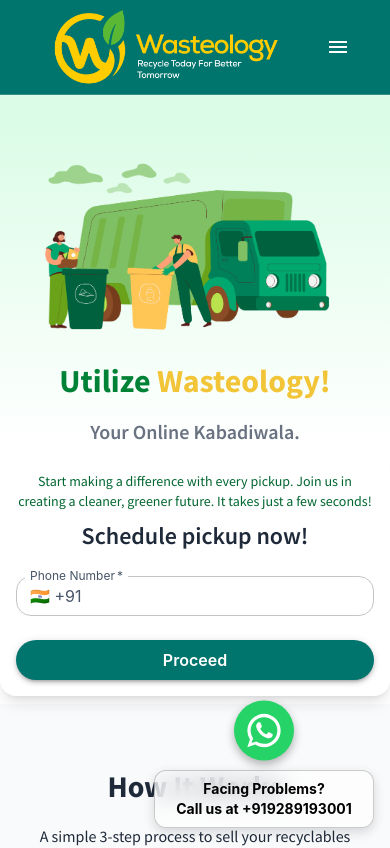
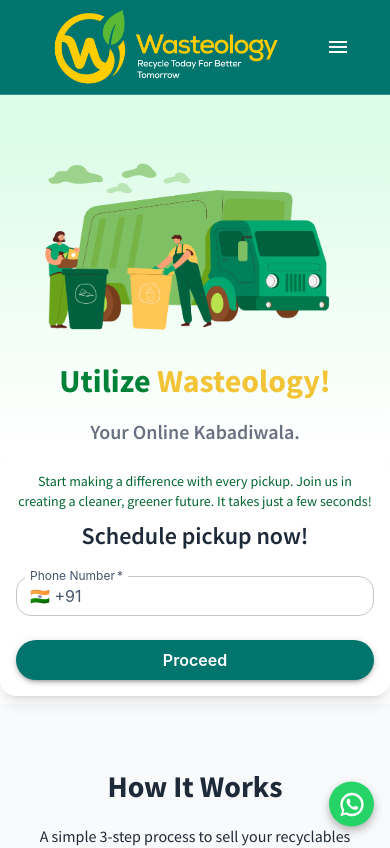
Before and after one commit to wasteologymanagement/wasteology-ui-pwa, a React (Vite) app: page / in a window 390 px wide. Shown: the top 848 px of the page. Built offline with nearby package versions, Linux system fonts and the light colour scheme.

Commit message:
content changed on about us page

```diff
--- a/src/components/FloatingWhatsApp.jsx
+++ b/src/components/FloatingWhatsApp.jsx
@@ -1,16 +1,15 @@
 import React from "react";
 import { motion } from "framer-motion";
 import WhatsAppIcon from "@mui/icons-material/WhatsApp";
-import { IconButton, Box, Typography } from "@mui/material";
+import { IconButton, Box, Typography, useMediaQuery } from "@mui/material";
+import { useTheme } from "@mui/material/styles";
 
 const FloatingWhatsApp = () => {
   const phoneNumber = "919289193001"; // Update with your real number
   const message = "Hello, I need some help!";
 
-  const isMobile =
-    /iPhone|Android|iPad|iPod|BlackBerry|IEMobile|Opera Mini/i.test(
-      navigator.userAgent
-    );
+  const theme = useTheme();
+  const isMobile = useMediaQuery(theme.breakpoints.down("sm"));
 
   const handleClick = () => {
     const baseUrl = isMobile
@@ -46,8 +45,8 @@
           sx={{
             backgroundColor: "#25D366",
             color: "#fff",
-            width: 60,
-            height: 60,
+            width: isMobile ? 45 : 60,
+            height: isMobile ? 45 : 60,
             boxShadow: "0px 4px 10px rgba(0, 0, 0, 0.3)",
             borderRadius: "50%",
             "&:hover": {
@@ -55,20 +54,22 @@
             },
           }}
         >
-          <WhatsAppIcon sx={{ fontSize: 40 }} />
+          <WhatsAppIcon sx={{ fontSize: isMobile ? 28 : 40 }} />
         </IconButton>
       </motion.div>
 
+      {!isMobile && (
         <Typography
           variant="body2"
           sx={{
-          marginTop: 1,
+            mt: 1,
             color: "#000",
-          padding: "8px 14px",
-          borderRadius: "12px",
-          fontSize: "14px",
+            px: 2,
+            py: 1,
+            borderRadius: "10px",
+            fontSize: isMobile ? "12px" : "14px",
             fontWeight: "bold",
-          width: "220px",
+            width: isMobile ? "160px" : "220px",
             textAlign: "center",
             whiteSpace: "pre-line",
             background: "rgba(255, 255, 255, 0.6)",
@@ -80,6 +81,7 @@
         >
           Facing Problems?{"\n"}Call us at +{phoneNumber}
         </Typography>
+      )}
     </Box>
   );
 };
--- a/src/pages/website/About/CompanyDescriptionPage.jsx
+++ b/src/pages/website/About/CompanyDescriptionPage.jsx
@@ -21,6 +21,7 @@
             directed to the right facility. We bridge the gap between waste
             generators and recyclers — making it easy for households, societies,
             corporates, and industries to dispose of responsibly.
+
           </p>
         </div>
       </Container>
--- a/src/pages/website/About/HeroPage.jsx
+++ b/src/pages/website/About/HeroPage.jsx
@@ -4,7 +4,7 @@
 
 const HeroPage = () => {
   return (
-    <Box className="bg-gradient-to-b from-green-100 to-white py-0 px-4 md:px-10">
+    <Box className="bg-gradient-to-b from-green-100 to-white py-0 px-4 md:px-10 mb-4">
       <Box className="max-w-screen-xl mx-auto flex flex-col-reverse lg:flex-row items-center justify-between gap-12">
         {/* Text Content */}
         <Box className="w-full lg:w-1/2 text-center lg:text-left">
@@ -13,22 +13,24 @@
           </h2>
 
           <Typography className="text-gray-700 text-base sm:text-lg mt-4 leading-relaxed">
-            At Wasteology, we’re redefining how waste is handled — one pickup at a time.
+            {/* At Wasteology, we’re redefining how waste is handled — one pickup at a time.
             We simplify the process of turning everyday waste into valuable resources by
-            connecting people with reliable, responsible recyclers.
+            connecting people with reliable, responsible recyclers. */}
+            Wasteology Solutions is sustainable waste collection and recycling company in India. Our core principle is that everything can be recycled with significant advancements in waste recycling. No material is waste when it reaches the right destination.
           </Typography>
 
           <Typography className="text-gray-700 text-base sm:text-lg mt-4 leading-relaxed">
-            Whether you’re decluttering your home, upgrading appliances, or managing
+            {/* Whether you’re decluttering your home, upgrading appliances, or managing
             scrap from a small business — we’re here to help make sustainability easy, accessible,
-            and impactful.
+            and impactful. */}
+            The real challenge lies in ensuring that every piece of waste is collected and sent to the appropriate recycling facility. Our mission is to create a system that simplifies waste collection for every unit in society,  be it households, residential communities, industries, or corporate..
           </Typography>
 
-          <Typography className="text-gray-700 text-base sm:text-lg mt-4 leading-relaxed">
+          {/* <Typography className="text-gray-700 text-base sm:text-lg mt-4 leading-relaxed">
             Built with a community-first mindset, our goal is to make waste management
             smarter and cleaner for everyone. As we grow, so does our commitment to a more
             sustainable future.
-          </Typography>
+          </Typography> */}
         </Box>
 
         {/* Image */}
--- a/src/pages/website/About/VisionMissionGoalPage.jsx
+++ b/src/pages/website/About/VisionMissionGoalPage.jsx
@@ -9,21 +9,21 @@
     icon: <PublicIcon fontSize="large" className="text-green-600" />,
     title: "Vision",
     content:
-      "To become India’s most trusted waste management partner, helping create a greener, circular economy.",
+      "To be an expert and committed waste management company, we aim to create a sustainable environment by collecting all types of waste and recycling them, contributing to a better society for everyone.",
     gradient: "from-green-50 via-green-100 to-white",
   },
   {
     icon: <ExploreIcon fontSize="large" className="text-yellow-600" />,
     title: "Mission",
     content:
-      "To deliver certified EPR services and smart waste solutions, enabling manufacturers and communities to fulfill environmental responsibilities.",
+      "Our mission is to deliver EPR Service. Extended Producer Responsibility (EPR) is a crucial component of waste management, ensuring the responsible disposal of electronic devices that are no longer useful to consumers. At Wasteology, we provide EPR certification to manufacturers and producers of electronic items, helping them fulfill their compliance under the E-Waste Policy 2024..",
     gradient: "from-yellow-50 via-yellow-100 to-white",
   },
   {
     icon: <TrackChangesIcon fontSize="large" className="text-blue-600" />,
     title: "Goal",
     content:
-      "To scale our operations and impact — helping thousands more reduce, reuse, and recycle through sustainable tech.",
+      "To continually enhance our services and expand our reach, enabling more clients to achieve success and experience growth through our dedicated efforts.",
     gradient: "from-blue-50 via-blue-100 to-white",
   },
 ];
```
Lines whose indentation alone changed are shown as unchanged.
